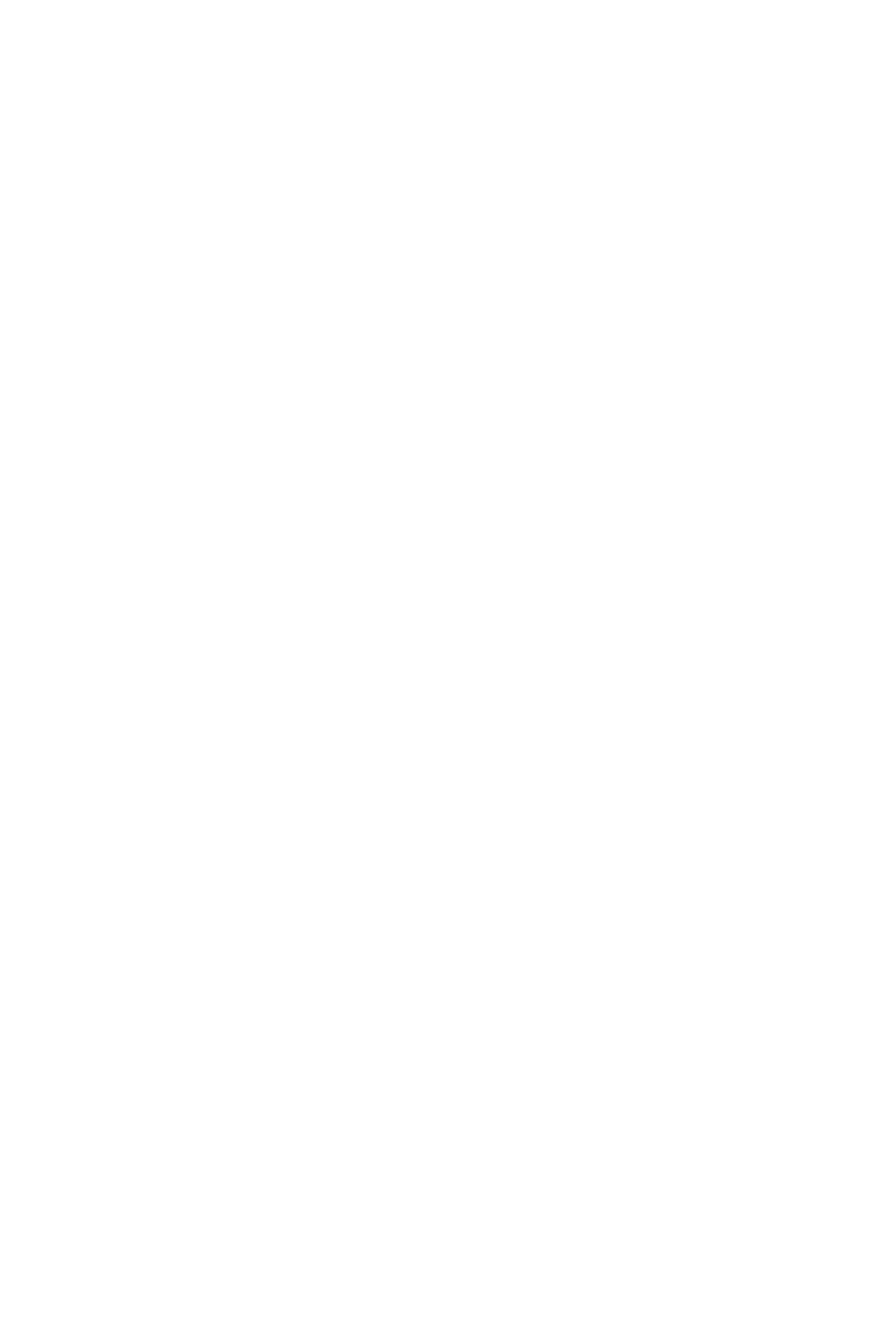
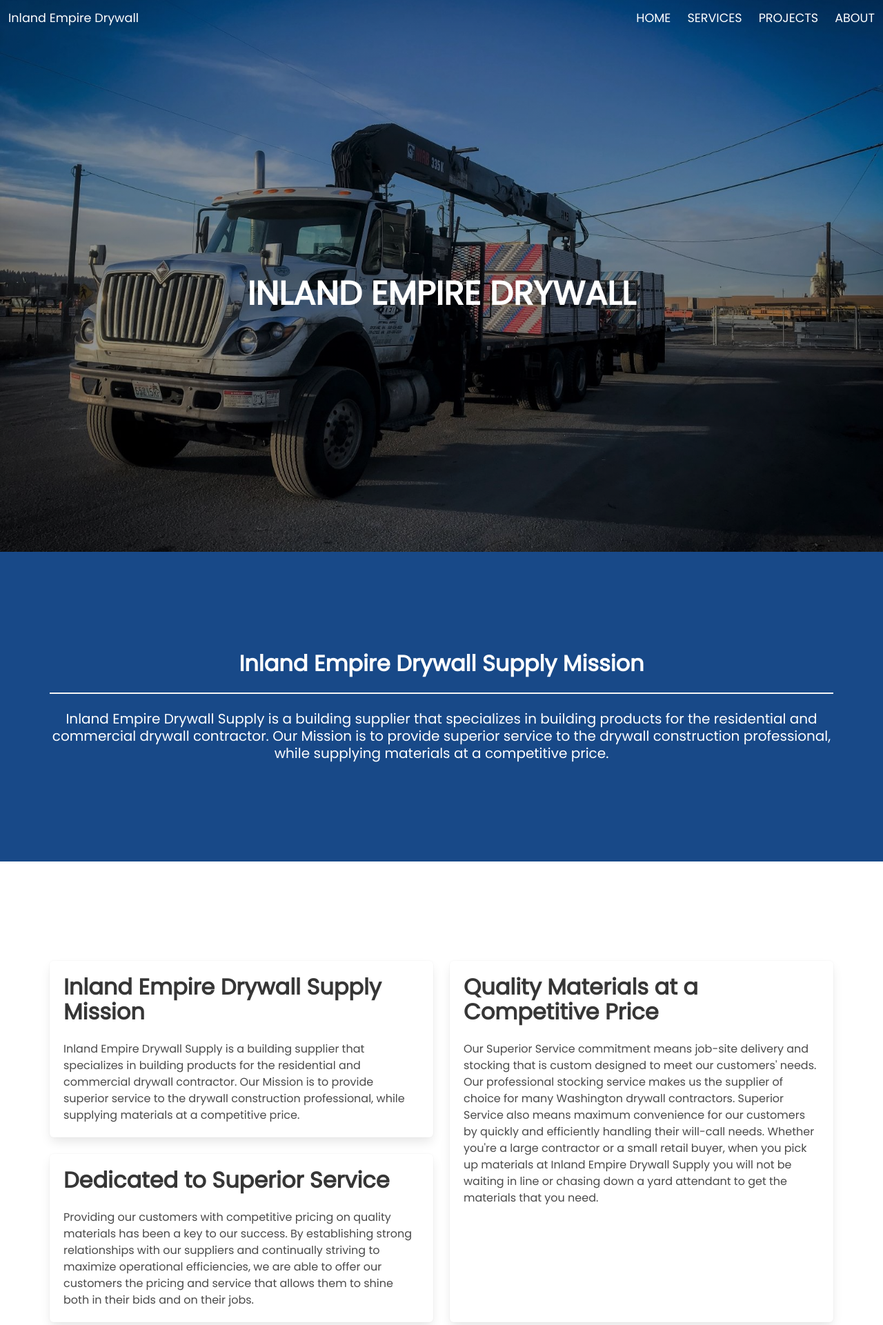
Before and after one commit to marnold22/InlandEmpireDrywall_Scratch, a PHP site: page / in a window 1280 px wide. Before the commit the part shown is empty. Shown: the top 1921 px of the page at 69% size. Before the commit the page ends 800 px from the top, so only its background shows below. Run offline with PHP 8.4, Linux system fonts and the light colour scheme; some libraries are stand-ins or nearby versions.

Commit message:
Started Home page using bulma

```diff
--- a/index.html
+++ b/index.html
@@ -3,11 +3,118 @@
 <head>
     <meta charset="UTF-8">
     <meta http-equiv="X-UA-Compatible" content="IE=edge">
-    <meta name="viewport" content="width=device-width, initial-scale=1.0">
+    <meta name="viewport" content="width=device-width, initial-scale=1">
     <title>Inland Empire Drywall</title>
+    <link href='https://fonts.googleapis.com/css?family=Poppins' rel='stylesheet'>
+    <link rel="stylesheet" href="https://cdn.jsdelivr.net/npm/bulma@0.9.4/css/bulma.min.css">
     <link rel="stylesheet" href="style.css">
+    <script src="https://code.jquery.com/jquery-3.6.4.min.js" integrity="sha256-oP6HI9z1XaZNBrJURtCoUT5SUnxFr8s3BzRl+cbzUq8=" crossorigin="anonymous"></script>
+    <script src="https://kit.fontawesome.com/6621c73f86.js" crossorigin="anonymous"></script>
 </head>
 <body>
 
+    <!-- HERO BANNER SECTION -->
+    <section class="hero is-link is-fullheight ied-hero">
+        <!-- NAVBAR -->
+        <nav class="navbar is-transparent" role="navigation" aria-label="main navigation">
+            <div class="navbar-brand">
+                <a class="navbar-item" href="#">Inland Empire Drywall</a>
+                <a role="button" class="navbar-burger" aria-label="menu" aria-expanded="false" data-target="">
+                    <span aria-hidden="true"></span>
+                    <span aria-hidden="true"></span>
+                    <span aria-hidden="true"></span>
+                </a>
+            </div>
+
+            <div id="ied-navbar" class="navbar-menu">
+                <div class="navbar-end">
+                    <a class="navbar-item" href="#">HOME</a>
+                    <a class="navbar-item" href="#">SERVICES</a>
+                    <a class="navbar-item" href="#">PROJECTS</a>
+                    <a class="navbar-item" href="#">ABOUT</a>
+                </div>
+            </div>
+        </nav>
+
+        <div class="hero-body">
+            <div class="container has-text-centered">
+                <p class="title is-size-1">INLAND EMPIRE DRYWALL</p>
+            </div>
+        </div>
+    </section>
+
+    <!-- SECTION 1 -->
+    <section class="section is-medium has-text-centered bg-blue">
+        <div class="contianer">
+            <h1 class="title has-text-white">Inland Empire Drywall Supply Mission</h1>
+            <hr>
+            <h2 class="subtitle has-text-white">Inland Empire Drywall Supply is a building supplier that specializes in building products for the residential and commercial drywall contractor. Our Mission is to provide superior service to the drywall construction professional, while supplying materials at a competitive price.</h2>
+        </div>
+    </section>
+
+    <!-- SECTION 2 -->
+    <section class="section is-medium">
+        <div class="container">
+            <div class="tile is-ancestor">
+                <div class="tile is-6 is-vertical is-parent">
+                    <div class="tile is-child box">
+                        <p class="title">Inland Empire Drywall Supply Mission</p>
+                        <p>Inland Empire Drywall Supply is a building supplier that specializes in building products for the residential and commercial drywall contractor. Our Mission is to provide superior service to the drywall construction professional, while supplying materials at a competitive price.</p>
+                    </div>
+                    <div class="tile is-child box">
+                        <p class="title">Dedicated to Superior Service</p>
+                        <p>Providing our customers with competitive pricing on quality materials has been a key to our success. By establishing strong relationships with our suppliers and continually striving to maximize operational efficiencies, we are able to offer our customers the pricing and service that allows them to shine both in their bids and on their jobs.</p>
+                    </div>
+                </div>
+                <div class="tile is-parent">
+                    <div class="tile is-child box">
+                        <p class="title">Quality Materials at a Competitive Price</p>
+                        <p>Our Superior Service commitment means job-site delivery and stocking that is custom designed to meet our customers' needs. Our professional stocking service makes us the supplier of choice for many Washington drywall contractors. Superior Service also means maximum convenience for our customers by quickly and efficiently handling their will-call needs. Whether you're a large contractor or a small retail buyer, when you pick up materials at Inland Empire Drywall Supply you will not be waiting in line or chasing down a yard attendant to get the materials that you need.</p>
+                    </div>
+                </div>
+            </div>
+        </div>
+    </section>
+
+    <!-- SECTION 3 -->
+    <section class="section is-medium has-text-centered bg-blue">
+        <div class="contianer">
+            <h1 class="title has-text-white">OUR SERVICES</h1>
+            <div class="columns">
+                <div class="column is-6">
+                    <div class="columns">
+                        <div class="column is-1">
+                            <i class="fa-solid fa-truck fa-2xl" style="color: #ffffff;"></i>
+                        </div>
+                        <div class="column is-11">
+                            <p class="title">DELIVERY</p>
+                        </div>
+                    </div>
+                    <div class="columns">
+                        <div class="column">
+                            <p class="subtitle has-text-white">We are dedicated to providing efficient, accurate, and timely home deliveries as part of our commitment to excellent customer service. We make every effort to protect your materials from the elements and other sources of damage.  Plus, we’ll leave your job site in the same condition as it was when we arrived. Our construction materials are unloaded and stocked with each customer’s specific requirements in mind. </p>
+                        </div>
+                    </div>
+                </div>
+                <div class="column is-6">
+                    <div class="columns">
+                        <span class="icon-text">
+                            <span class="icon">
+                                <i class="fa-solid fa-clipboard fa-2xl" style="color: #ffffff;"></i>
+                            </span>
+                            <span><p class="title">WILL-CALL PICKUP</p></span>
+                        </span>
+                    </div>
+                    <div class="columns">
+                        <div class="column">
+                            <p class="subtitle has-text-white">Customers may also call orders in ahead of time for pickup at a local yard, and we’ll have it ready to go when you arrive.  It’s just another way we go the extra mile to provide exceptional customer service.</p>
+                        </div>
+                    </div>
+                </div>
+            </div>
+        </div>
+    </section>
+
+<script src="main.js"></script>
 </body>
 </html>
--- /dev/null
+++ b/main.js
@@ -0,0 +1,13 @@
+$(document).ready(function () {
+
+    // Check for click events on the navbar burger icon
+    $(".navbar-burger").click(function () {
+
+        // Toggle the "is-active" class on both the "navbar-burger" and the "navbar-menu"
+        $(".navbar-burger").toggleClass("is-active");
+        $(".navbar-menu").toggleClass("is-active");
+        $(".navbar-menu").toggleClass("has-background-grey-darker");
+        $(".navbar").toggleClass("has-background-grey-darker");
+
+    });
+});
--- a/style.css
+++ b/style.css
@@ -1,4 +1,18 @@
 * {
-    margin: 0;
-    padding: 0;
+    font-family: 'Poppins';
 }
+
+.navbar-item, .navbar-burger {
+    font-size: 1.1rem;
+}
+
+.ied-hero {
+    background-image: linear-gradient(rgba(0, 0, 0, 0.4), rgba(0, 0, 0, 0.4)), url("images/company/Hero-Banner.jpg");
+    background-position: center;
+    background-repeat: no-repeat;
+    background-size: cover;
+}
+
+.bg-blue {
+    background-color: #184988;
+}
```
Also changed, not shown: 1 other file.
